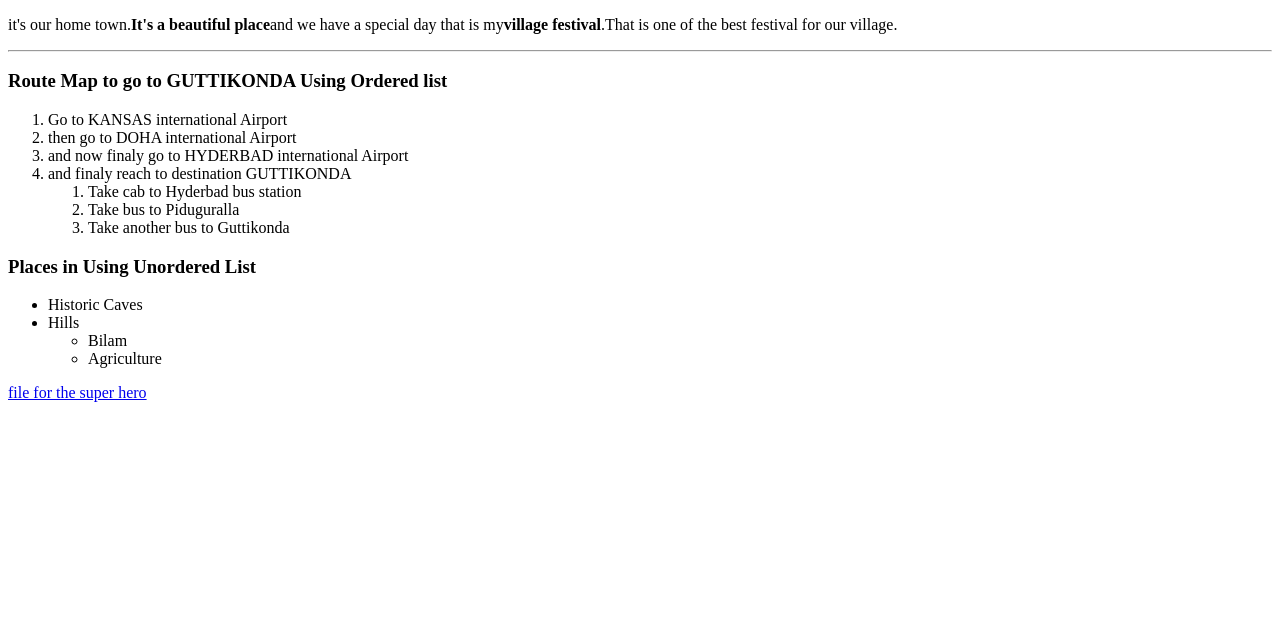
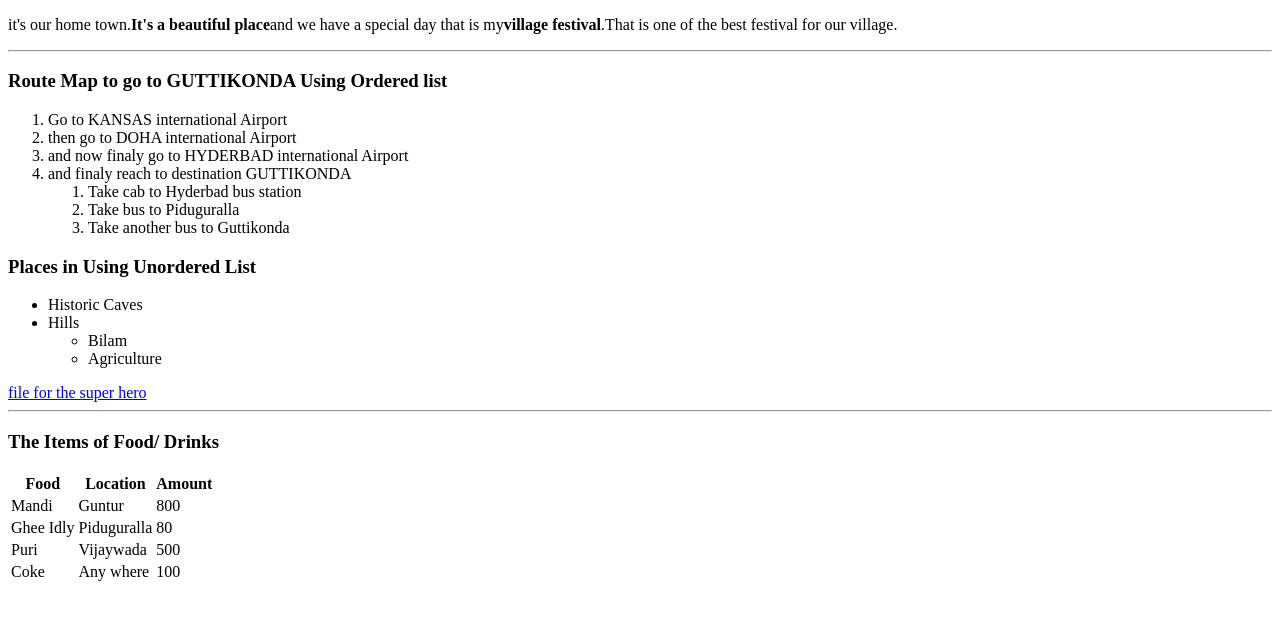
Before and after one commit to 44-563-WebApps-F21/webapps-f21-assignment-3-Mahesh5d5, a plain HTML site: page index.html in a window 1280 px wide. Shown: the part 105-722 px from the top of the page. Drawn offline with Linux system fonts and the light colour scheme.

Commit message:
Update index.html

```diff
--- a/index.html
+++ b/index.html
@@ -31,5 +31,34 @@
                 </ul>
         </ul>
        <a href="aboutme.html">file for the super hero</a>
+       <hr>
+    <h3> The Items of Food/ Drinks </h3>
+    <table>
+        <tr>
+            <th> Food </th>
+            <th> Location </th>
+            <th> Amount </th>
+        </tr>
+        <tr>
+            <td> Mandi </td>
+            <td> Guntur </td>
+            <td> 800 </td>
+        </tr>
+        <tr>
+            <td> Ghee Idly </td>
+            <td> Piduguralla </td>
+            <td> 80 </td>
+        </tr>
+        <tr>
+            <td> Puri </td>
+            <td> Vijaywada </td>
+            <td> 500 </td>
+        </tr>
+        <tr>
+            <td> Coke </td>
+            <td> Any where </td>
+            <td> 100 </td>
+        </tr>
+    </table>
     </body>
 </html>
```
